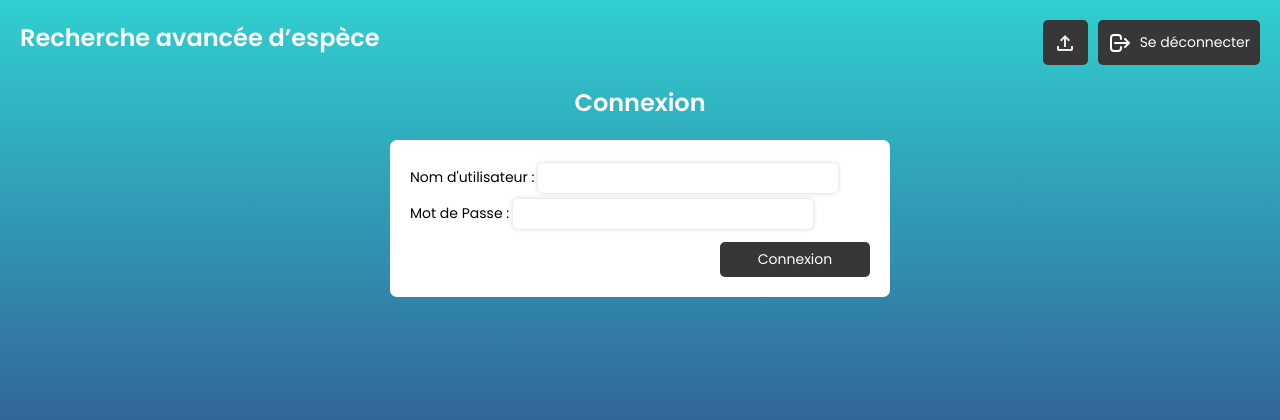
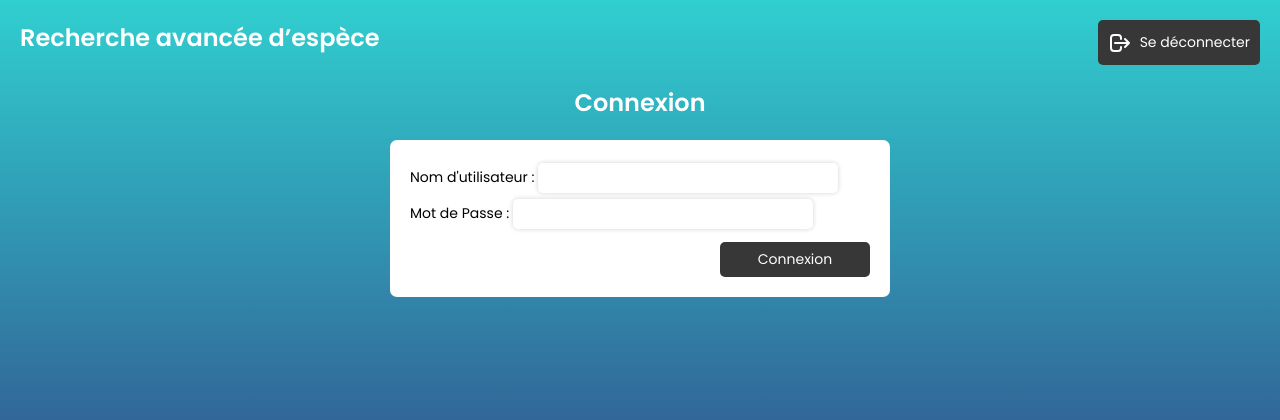
Before and after one commit to julsql/nature, a Django app: template nature/main/core/login/templates/login/module.html in a window 1280 px wide. Shown: the top 420 px of the page. Run offline with Django 4.2, Linux system fonts and the light colour scheme; the template is opened without the code that fills it: values that come from a table or form of the project are taken from there, others are empty; a user stored in the database is signed in; tables that the repository leaves empty hold one stand-in row (values such as "Sample post"); parts of the project's set-up code (start-up, migrations or seed data) failed here and were passed over.

```diff
--- a/nature/main/core/upload_images/internal/upload_images.py
+++ b/nature/main/core/upload_images/internal/upload_images.py
@@ -5,7 +5,7 @@ import tempfile
 
 from django.http import JsonResponse
 
-from config.settings import MEDIA_URL, MEDIA_ROOT
+from config.settings import MEDIA_ROOT
 from main.core.load_data.add_data import add_species, add_photos
 from main.core.load_data.get_data import get_info, get_all_species_data
 from main.core.logger.logger import logger
--- a/nature/main/static/main/assets/styles/base.css
+++ b/nature/main/static/main/assets/styles/base.css
@@ -63,6 +63,10 @@ header {
     width: 45px;
 }
 
+.upload-button {
+    display: none !important;
+}
+
 .upload-info {
     display: flex;
 }
```
Also changed, not shown: requirements.txt (+45 -6 lines), 1 other file.
